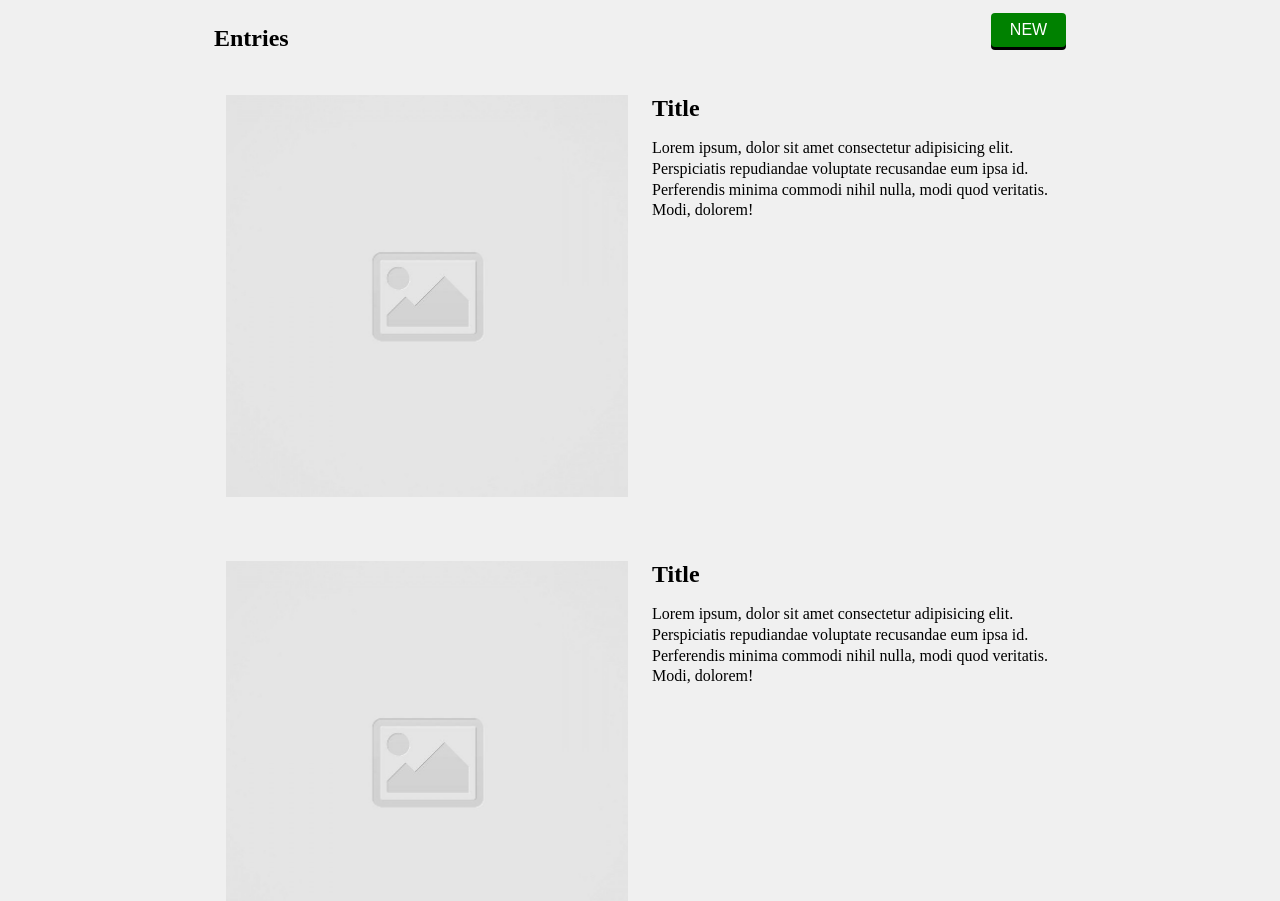
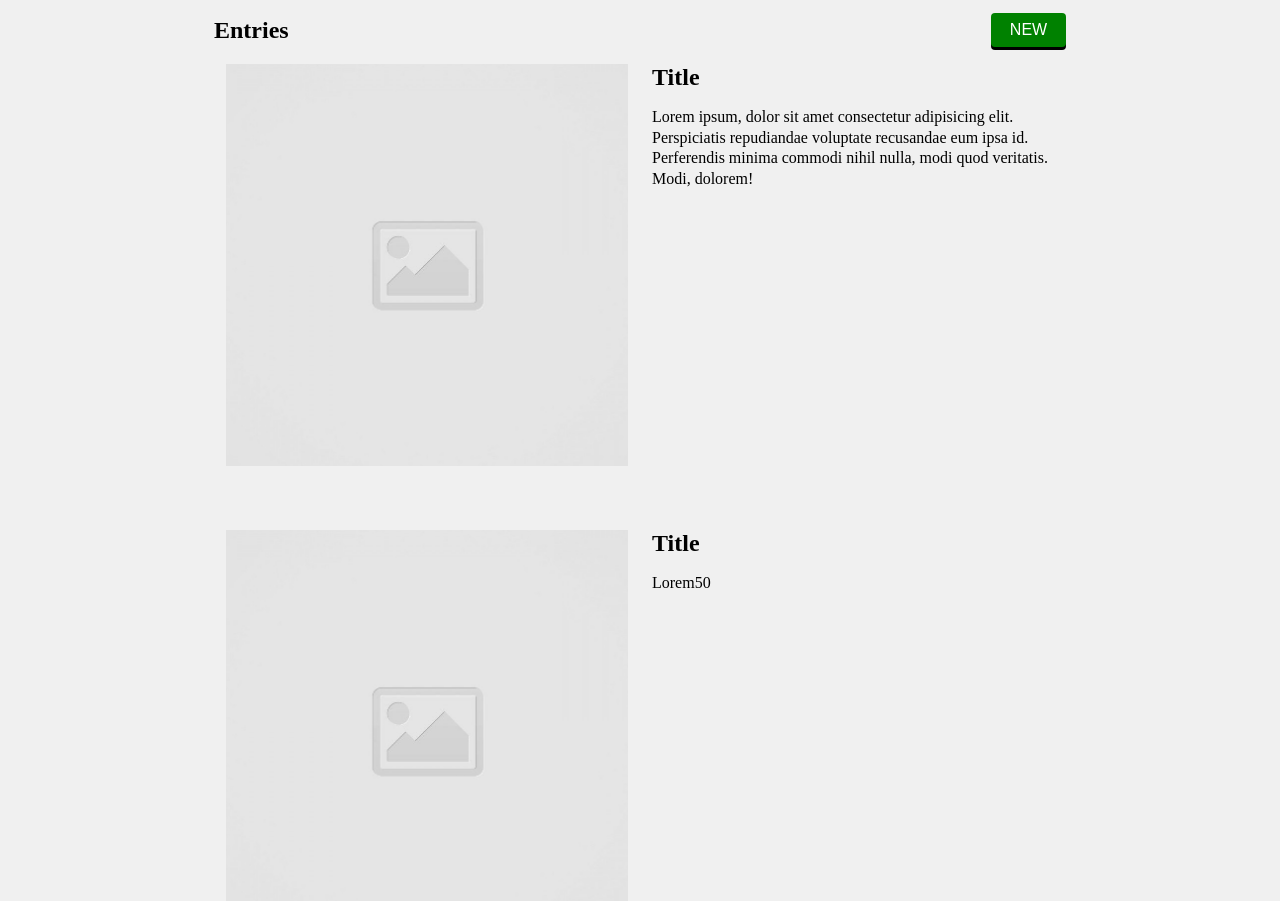
Before and after one commit to tangm28/code-journal, a website: page index.html in a window 1280 px wide. Shown: the part 51-952 px from the top of the page. Drawn offline with Linux system fonts and the light colour scheme.

Commit message:
Rendered li element.

```diff
--- a/css/styles.css
+++ b/css/styles.css
@@ -7,11 +7,10 @@ header {
   color: white;
   line-height: 2;
   font-size: x-large;
-  margin-bottom: 1rem;
 }
 
 h4,
-h2 {
+ul h2 {
   margin-top: 0;
   margin-bottom: 1rem;
 }
@@ -45,14 +44,11 @@ textarea:focus {
 
 ul {
   padding: 0;
+  margin-top: 0;
 }
 
 .photo {
   margin-bottom: 2rem;
-}
-
-.save-container {
-  margin-top: 1rem;
 }
 
 .save-button {
@@ -64,6 +60,7 @@ ul {
   border-radius: 0.25rem;
   border: 0;
   box-shadow: 0 3px black;
+  margin: 0;
 }
 
 .save-button:active {
--- a/index.html
+++ b/index.html
@@ -43,33 +43,17 @@
     <div data-view="entry-form" class="container">
       <div class="row justify-between align-center">
         <h2>Entries</h2>
-        <div>
+        <div class="">
           <input type="button" value="NEW" class="save-button">
         </div>
       </div>
       <p class="row justify-center hidden">No entries have been recorded.</p>
-      <ul style="list-style-type:none;" class="">
+      <ul style="list-style-type:none;" class="list-of-entries">
         <li class="row">
           <img src="images/placeholder-image-square.jpg" alt="No image" class="photo column-half">
           <div class="column-half">
             <h2>Title</h2>
             <p>Lorem ipsum, dolor sit amet consectetur adipisicing elit. Perspiciatis repudiandae voluptate recusandae eum ipsa id. Perferendis minima commodi nihil nulla, modi quod veritatis. Modi, dolorem!</p>
-          </div>
-        </li>
-        <li class="row">
-          <img src="images/placeholder-image-square.jpg" alt="No image" class="photo column-half">
-          <div class="column-half">
-            <h2>Title</h2>
-            <p>Lorem ipsum, dolor sit amet consectetur adipisicing elit. Perspiciatis repudiandae voluptate recusandae eum ipsa
-              id. Perferendis minima commodi nihil nulla, modi quod veritatis. Modi, dolorem!</p>
-          </div>
-        </li>
-        <li class="row">
-          <img src="images/placeholder-image-square.jpg" alt="No image" class="photo column-half">
-          <div class="column-half">
-            <h2>Title</h2>
-            <p>Lorem ipsum, dolor sit amet consectetur adipisicing elit. Perspiciatis repudiandae voluptate recusandae eum ipsa
-              id. Perferendis minima commodi nihil nulla, modi quod veritatis. Modi, dolorem!</p>
           </div>
         </li>
       </ul>
--- a/js/main.js
+++ b/js/main.js
@@ -4,6 +4,7 @@ var $photo = document.querySelector('.photo');
 var $photoUrl = document.querySelector('.photo-url');
 var $notes = document.querySelector('.notes');
 var $form = document.querySelector('form');
+var $listOfEntries = document.querySelector('.list-of-entries');
 function uploadPhoto(event) {
   $photo.setAttribute('src', $photoUrl.value);
 }
@@ -28,6 +29,37 @@ function saveEntry(event) {
   $photoUrl.value = '';
   $notes.value = '';
 }
+
+/* <li class="row">
+  <img src="images/placeholder-image-square.jpg" alt="No image" class="photo column-half">
+  <div class ="column-half">
+  <h2>Title</h2>
+  <p>Lorem ipsum, dolor sit amet consectetur adipisicing elit.Perspiciatis repudiandae voluptate recusandae eum ipsa id.Perferendis minima commodi nihil nulla, modi quod veritatis.Modi, dolorem!</p>
+  </div>
+</li> */
+
+function renderEntries(event) {
+  var liRow = document.createElement('li');
+  liRow.setAttribute('class', 'row');
+  $listOfEntries.appendChild(liRow);
+  var imgPhotoColumnHalf = document.createElement('img');
+  imgPhotoColumnHalf.setAttribute('src', 'images/placeholder-image-square.jpg');
+  imgPhotoColumnHalf.setAttribute('alt', 'No image');
+  imgPhotoColumnHalf.setAttribute('class', 'photo column-half');
+  liRow.appendChild(imgPhotoColumnHalf);
+  var divColumnHalf = document.createElement('div');
+  divColumnHalf.setAttribute('class', 'column-half');
+  liRow.appendChild(divColumnHalf);
+  var h2Title = document.createElement('h2');
+  h2Title.textContent = 'Title';
+  var pEntries = document.createElement('p');
+  pEntries.textContent = 'Lorem50';
+  divColumnHalf.appendChild(h2Title);
+  divColumnHalf.appendChild(pEntries);
+}
+
+renderEntries(event);
+
 $photoUrl.addEventListener('input', uploadPhoto);
 $form.addEventListener('submit', saveEntry);
 window.addEventListener('beforeunload', function (event) {
```
